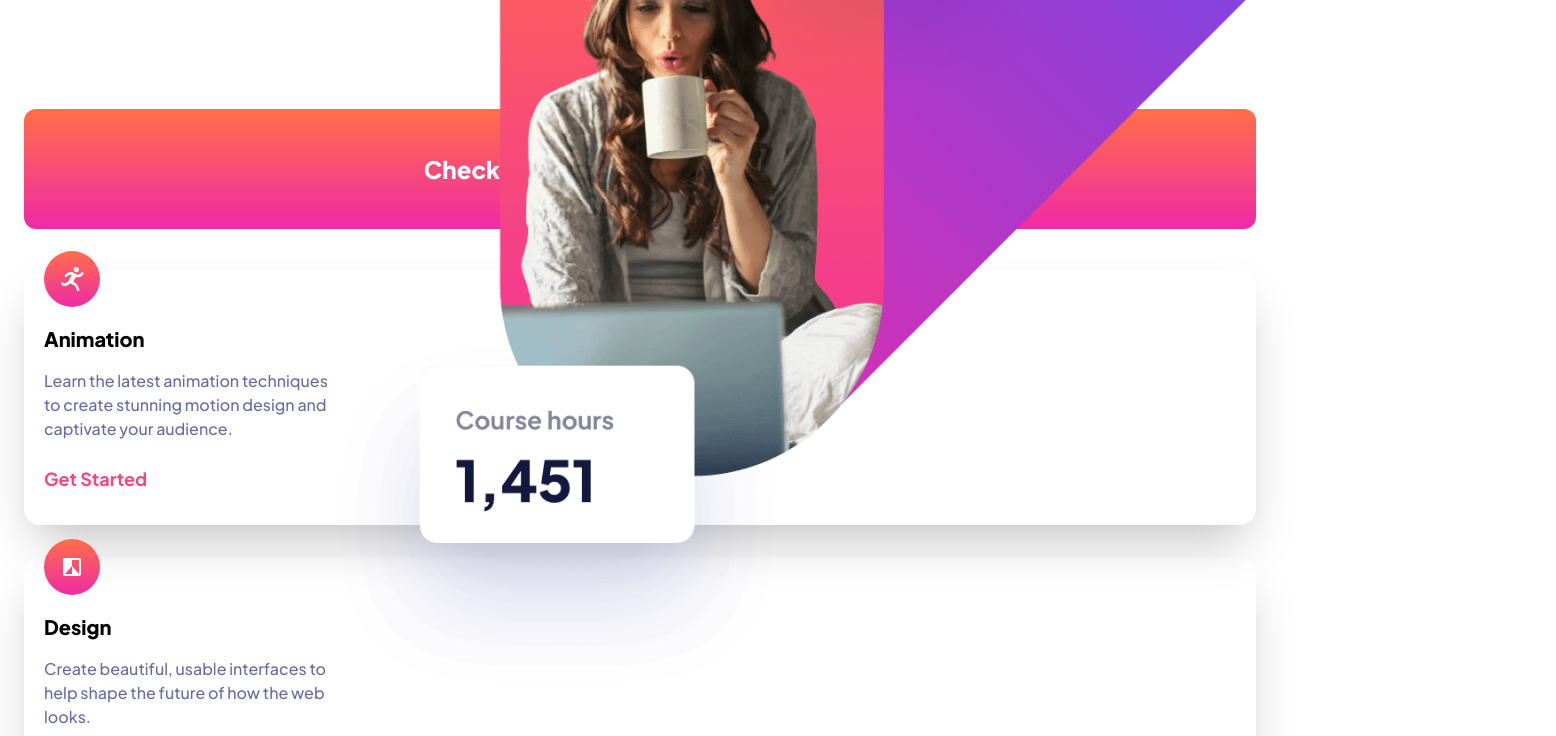
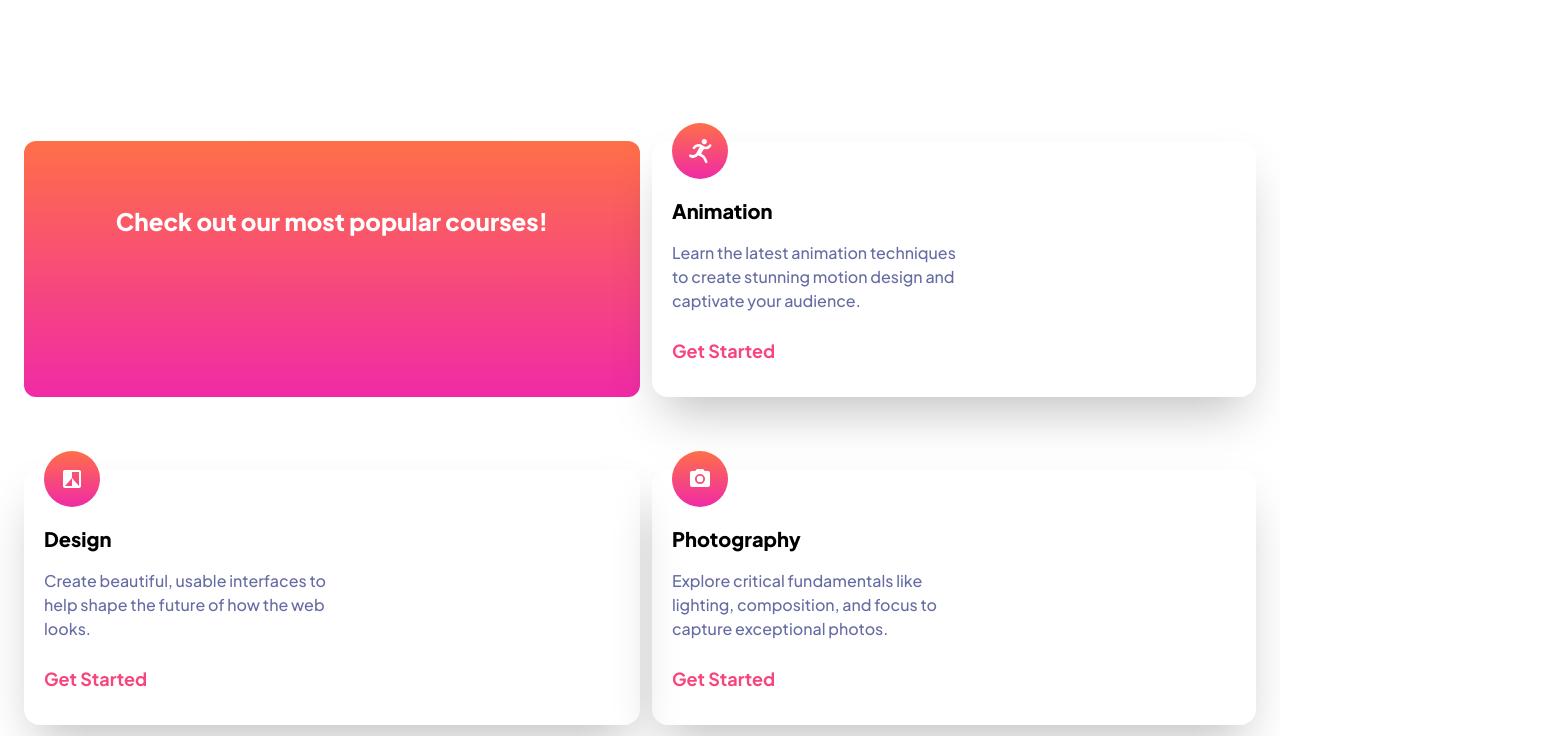
Before and after one commit to Sagnunes/frontend-skilled-e-learning-landing, a website: page src/index.html in a window 1280 px wide. Shown: the part 535-1271 px from the top of the page, 1556 px wide, since content can reach past the window. Drawn offline with Linux system fonts and the light colour scheme.

Commit message:
tablet design

```diff
--- a/src/index.html
+++ b/src/index.html
@@ -47,7 +47,7 @@
         <img
           src="../assets/image-hero-tablet@2x.png"
           alt=""
-          class="sm:hidden md:absolute md:left-[300px] md:top-[-120px] md:block"
+          class="sm:hidden md:absolute md:left-[300px] md:top-[-120px] md:block lg:hidden xl:hidden"
         />
       </section>
 
@@ -57,17 +57,19 @@
         class="sm:block md:hidden lg:hidden xl:hidden"
       />
 
-      <div
-        class="flex h-[120px] items-center justify-center rounded-xl bg-magentaToOrange md:mt-28"
-      >
-        <p class="p-6 font-jakarta text-2xl font-extrabold text-white">
-          Check out our most popular courses!
-        </p>
-      </div>
+      <section class="space-y-8 md:mt-28 md:grid md:grid-cols-2">
+        <div
+          class="mb-10 flex h-[120px] items-center justify-center rounded-xl bg-magentaToOrange md:mt-8 md:h-[256px] md:items-start"
+        >
+          <p
+            class="p-6 font-jakarta text-2xl font-extrabold text-white md:mt-10"
+          >
+            Check out our most popular courses!
+          </p>
+        </div>
 
-      <section class="mt-10 space-y-8">
         <div
-          class="flex h-[256px] flex-col justify-center rounded-2xl shadow-2xl"
+          class="flex h-[256px] flex-col justify-center rounded-2xl shadow-2xl md:ml-3"
         >
           <div class="relative ml-5">
             <img
@@ -113,7 +115,7 @@
           </div>
         </div>
         <div
-          class="flex h-[256px] flex-col justify-center rounded-2xl shadow-2xl"
+          class="flex h-[256px] flex-col justify-center rounded-2xl shadow-2xl md:ml-3"
         >
           <div class="relative ml-5">
             <img
@@ -159,7 +161,7 @@
           </div>
         </div>
         <div
-          class="flex h-[256px] flex-col justify-center rounded-2xl shadow-2xl"
+          class="flex h-[256px] flex-col justify-center rounded-2xl shadow-2xl md:ml-3"
         >
           <div class="relative ml-5">
             <img
```
Also changed, not shown: src/output.css.
